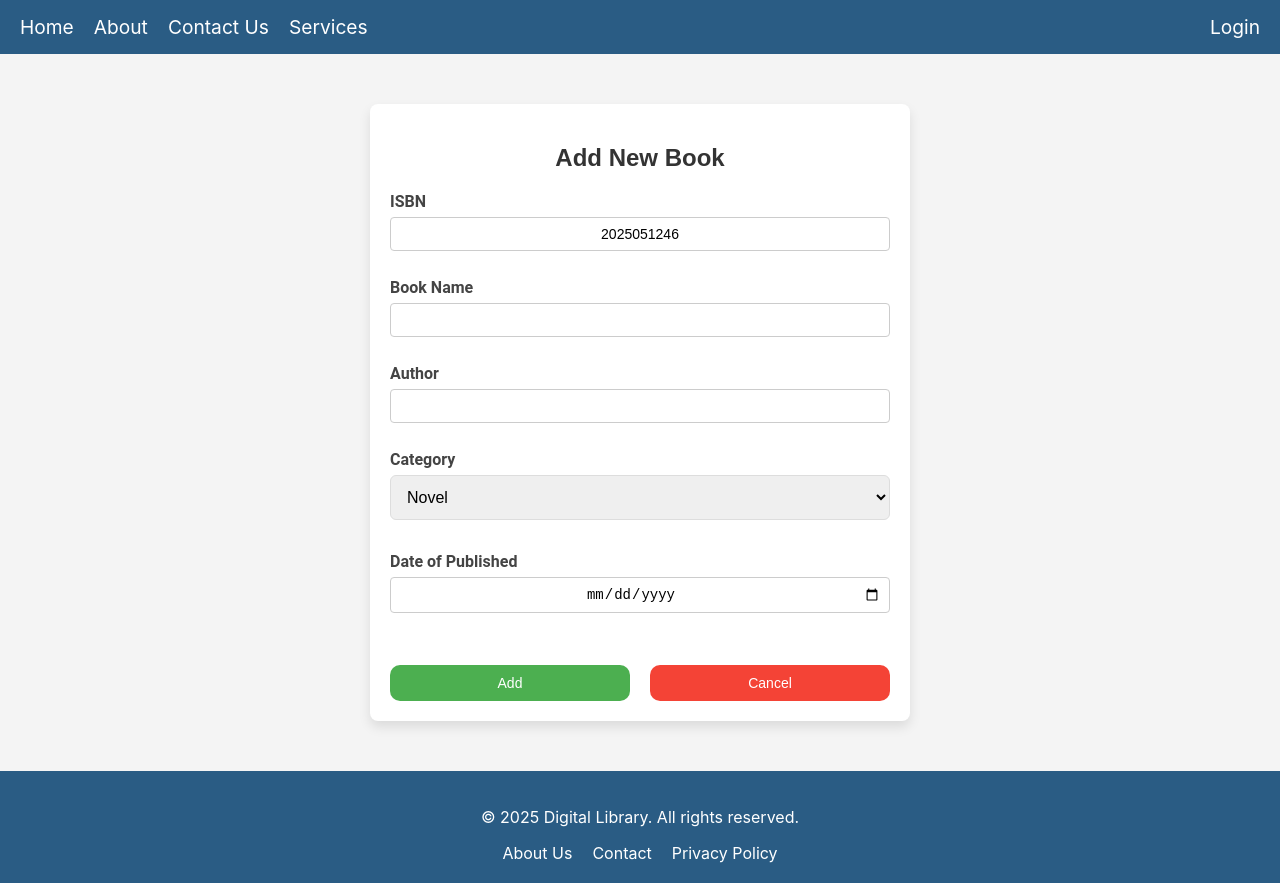
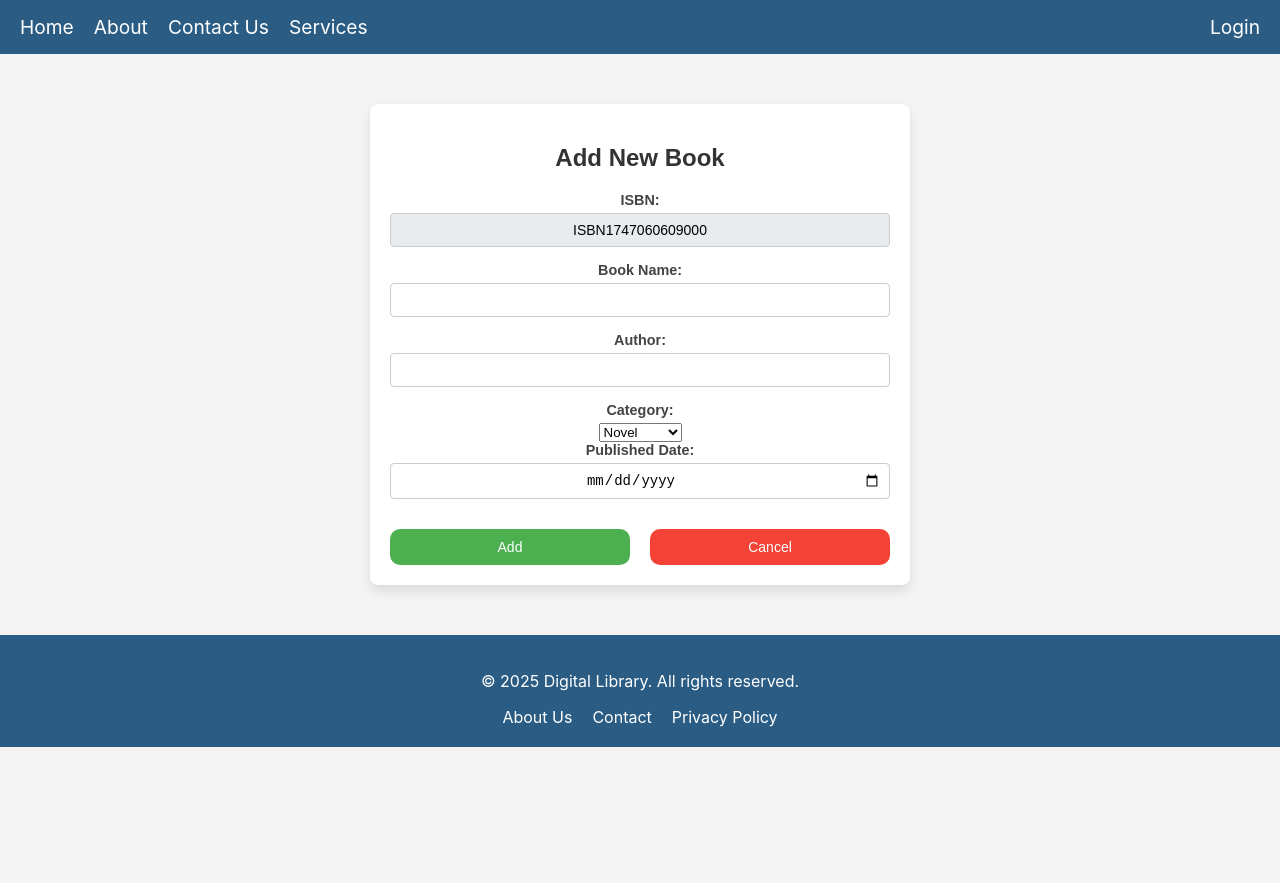
Before and after one commit to sachintha-nirmal-sm/Library-management-system, a React (Create React App) app in the folder frontend/: page /bookform in a window 1280 px wide. After the commit the page ends 800 px from the top, so only its background shows below. Built offline with nearby package versions, Linux system fonts and the light colour scheme.

Commit message:
Refactor IForme component: update CSS background color and streamline category options

```diff
--- a/frontend/src/pages/i-forme.css
+++ b/frontend/src/pages/i-forme.css
@@ -1,9 +1,10 @@
+
 /* Container for the form */
 .Bcontainer {
   max-width: 500px;
   margin: 50px auto;
   padding: 20px;
-  background: #fff;
+  background: #ffffff;
   border-radius: 8px;
   box-shadow: 0 6px 12px rgba(0, 0, 0, 0.1);
   text-align: center;
--- a/frontend/src/pages/i-forme.jsx
+++ b/frontend/src/pages/i-forme.jsx
@@ -1,156 +1,125 @@
 import React, { useState, useEffect } from "react";
-import { useNavigate } from "react-router-dom"; // Import for navigation
+import { useNavigate } from "react-router-dom";
+import axios from "axios";
 import "./i-forme.css";
 
 const IForme = () => {
   const [book, setBook] = useState({
-    isbn: "", // Empty initially, will be generated
+    isbn: "",
     name: "",
     author: "",
     category: "Novel",
     publishedDate: "",
   });
 
-  const navigate = useNavigate(); // React Router navigation
+  const navigate = useNavigate();
 
   const categories = [
     "Novel",
-    "Horror",
-    "Adventure",
-    "Mystery & Thriller",
-    "Romance",
+    "Biography",
+    "Fiction",
+    "Poetry",
+    "Children",
     "Fantasy",
-    "Education",
+    "Science",
+    "Travel",
   ];
 
-  // Function to generate ISBN
+  // Auto-generate ISBN on mount
+  useEffect(() => {
+    setBook((prev) => ({ ...prev, isbn: generateISBN() }));
+  }, []);
+
   const generateISBN = () => {
-    const currentDate = new Date();
-    const year = currentDate.getFullYear(); // Current year
-    const month = String(currentDate.getMonth() + 1).padStart(2, "0"); // Current month (pad to 2 digits)
-    const day = String(currentDate.getDate()).padStart(2, "0"); // Current day (pad to 2 digits)
-    const randomNum = Math.floor(Math.random() * 100) + 1; // Random number between 1 and 100
-
-    // Concatenate to form the ISBN (e.g., "2024032112")
-    return `${year}${month}${day}${String(randomNum).padStart(2, "0")}`;
+    return "ISBN" + Date.now();
   };
 
-  // Auto-generate ISBN when the component is mounted
-  useEffect(() => {
-    setBook((prevBook) => ({
-      ...prevBook,
-      isbn: generateISBN(), // Set initial ISBN value
-    }));
-  }, []);
-
-  // Regular expression to allow only letters and spaces
-  const letterOnlyRegex = /^[A-Za-z\s]+$/;
-
   const handleChange = (e) => {
-    const { name, value } = e.target;
-
-    // If the field is "name" or "author", validate the input
-    if ((name === "name" || name === "author") && !letterOnlyRegex.test(value)) {
-      return; // Don't update the state if the input is invalid
-    }
-
-    setBook({ ...book, [name]: value });
+    setBook({
+      ...book,
+      [e.target.name]: e.target.value,
+    });
   };
 
-  const handleSubmit = (e) => {
+  const handleSubmit = async (e) => {
     e.preventDefault();
 
-    // Auto-generate ISBN if not set (in case the user manually changes it)
-    const newBook = { ...book, isbn: book.isbn || generateISBN() };
+    const payload = {
+      ISBN: book.isbn,
+      BookName: book.name,
+      Author: book.author,
+      Category: book.category,
+      PublishedDate: book.publishedDate,
+    };
 
-    // Get previous books from localStorage
-    const storedBooks = JSON.parse(localStorage.getItem("books")) || [];
-    const updatedBooks = [...storedBooks, newBook];
+    try {
+      const response = await axios.post("http://localhost:5000/api/inventorys", payload);
+      alert(response.data.msg || "Book added successfully!");
 
-    // Save the updated books list
-    localStorage.setItem("books", JSON.stringify(updatedBooks));
+      // Reset form
+      setBook({
+        isbn: generateISBN(),
+        name: "",
+        author: "",
+        category: "Novel",
+        publishedDate: "",
+      });
 
-    alert("Book added successfully!");
-
-    // Navigate to the BookList page
-    navigate("/booklist");
-
-    // Reset the form
-    setBook({ isbn: "", name: "", author: "", category: "Novel", publishedDate: "" });
-  };
-
-  const handleCancel = () => {
-    setBook({ isbn: "", name: "", author: "", category: "Novel", publishedDate: "" });
+      navigate("/booklist"); // Navigate to the book list
+    } catch (error) {
+      console.error("Error adding book:", error);
+      alert("Failed to add book. Please check console for details.");
+    }
   };
 
   return (
     <div className="Bcontainer">
       <h2>Add New Book</h2>
       <form onSubmit={handleSubmit}>
-        <div className="mb-3">
-          <label className="form-label">ISBN</label>
-          <input
-            type="text"
-            className="form-control"
-            name="isbn"
-            value={book.isbn}
-            onChange={handleChange}
-            required
-            disabled // Disable the input as it is auto-generated
-          />
+        <div>
+          <label htmlFor="isbn">ISBN:</label>
+          <input type="text" name="isbn" value={book.isbn} readOnly />
         </div>
-        <div className="mb-3">
-          <label className="form-label">Book Name</label>
-          <input
-            type="text"
-            className="form-control"
-            name="name"
-            value={book.name}
-            onChange={handleChange}
-            required
-          />
+        <div>
+          <label htmlFor="name">Book Name:</label>
+          <input type="text" name="name" value={book.name} onChange={handleChange} required />
         </div>
-        <div className="mb-3">
-          <label className="form-label">Author</label>
-          <input
-            type="text"
-            className="form-control"
-            name="author"
-            value={book.author}
-            onChange={handleChange}
-            required
-          />
+        <div>
+          <label htmlFor="author">Author:</label>
+          <input type="text" name="author" value={book.author} onChange={handleChange} required />
         </div>
-        <div className="mb-3">
-          <label className="form-label">Category</label>
-          <select
-            className="form-control"
-            name="category"
-            value={book.category}
-            onChange={handleChange}
-          >
-            {categories.map((cat, index) => (
-              <option key={index} value={cat}>{cat}</option>
+        <div>
+          <label htmlFor="category">Category:</label>
+          <select name="category" value={book.category} onChange={handleChange}>
+            {categories.map((c) => (
+              <option key={c} value={c}>
+                {c}
+              </option>
             ))}
           </select>
         </div>
-        <div className="mb-3">
-          <label className="form-label">Date of Published</label>
-          <input
-            type="date"
-            className="form-control"
-            name="publishedDate"
-            value={book.publishedDate}
-            onChange={handleChange}
-            required
-          />
+        <div>
+          <label htmlFor="publishedDate">Published Date:</label>
+          <input type="date" name="publishedDate" value={book.publishedDate} onChange={handleChange} required />
         </div>
 
         <div className="form-buttons">
           <button type="submit" className="custom-btn submit-btn">
             Add
           </button>
-          <button type="button" className="custom-btn cancel-btn" onClick={handleCancel}>
+          <button
+            type="button"
+            className="custom-btn cancel-btn"
+            onClick={() =>
+              setBook({
+                isbn: generateISBN(),
+                name: "",
+                author: "",
+                category: "Novel",
+                publishedDate: "",
+              })
+            }
+          >
             Cancel
           </button>
         </div>
```
